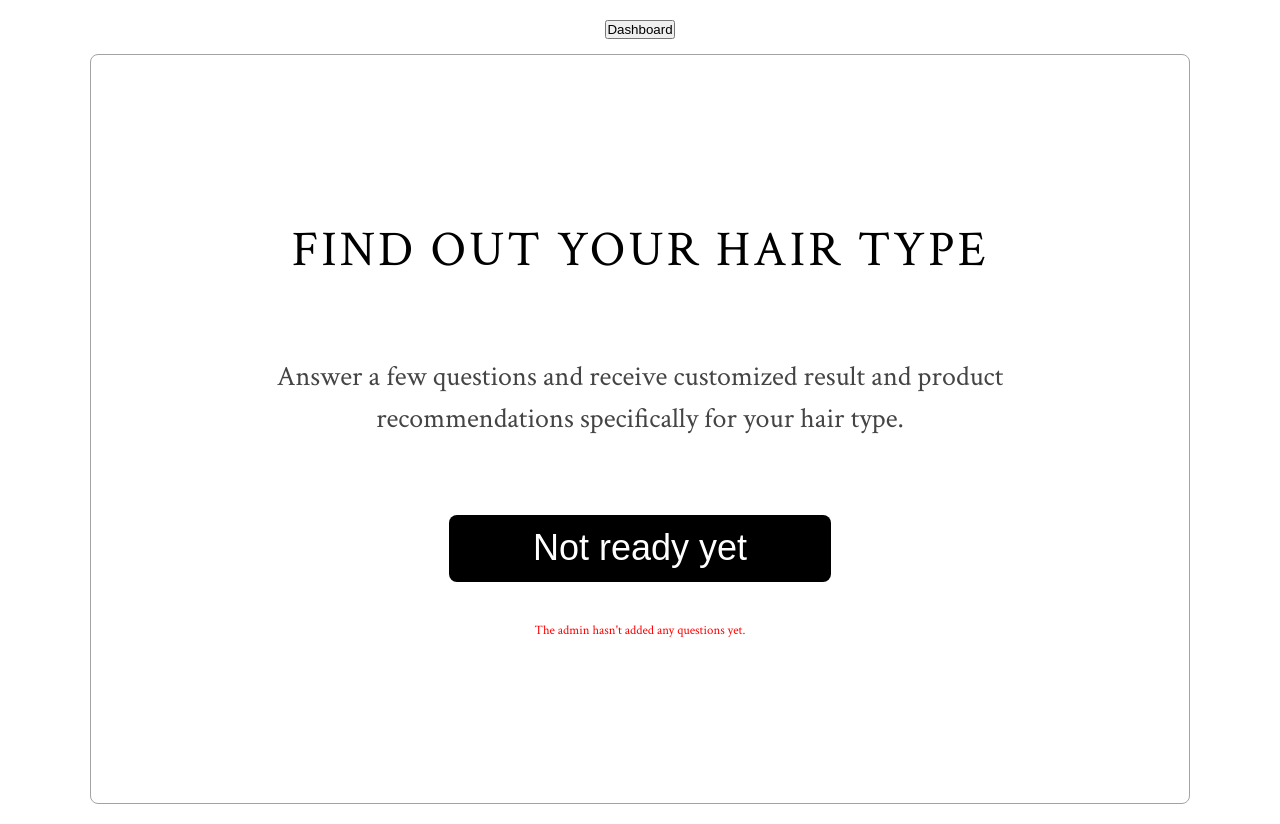
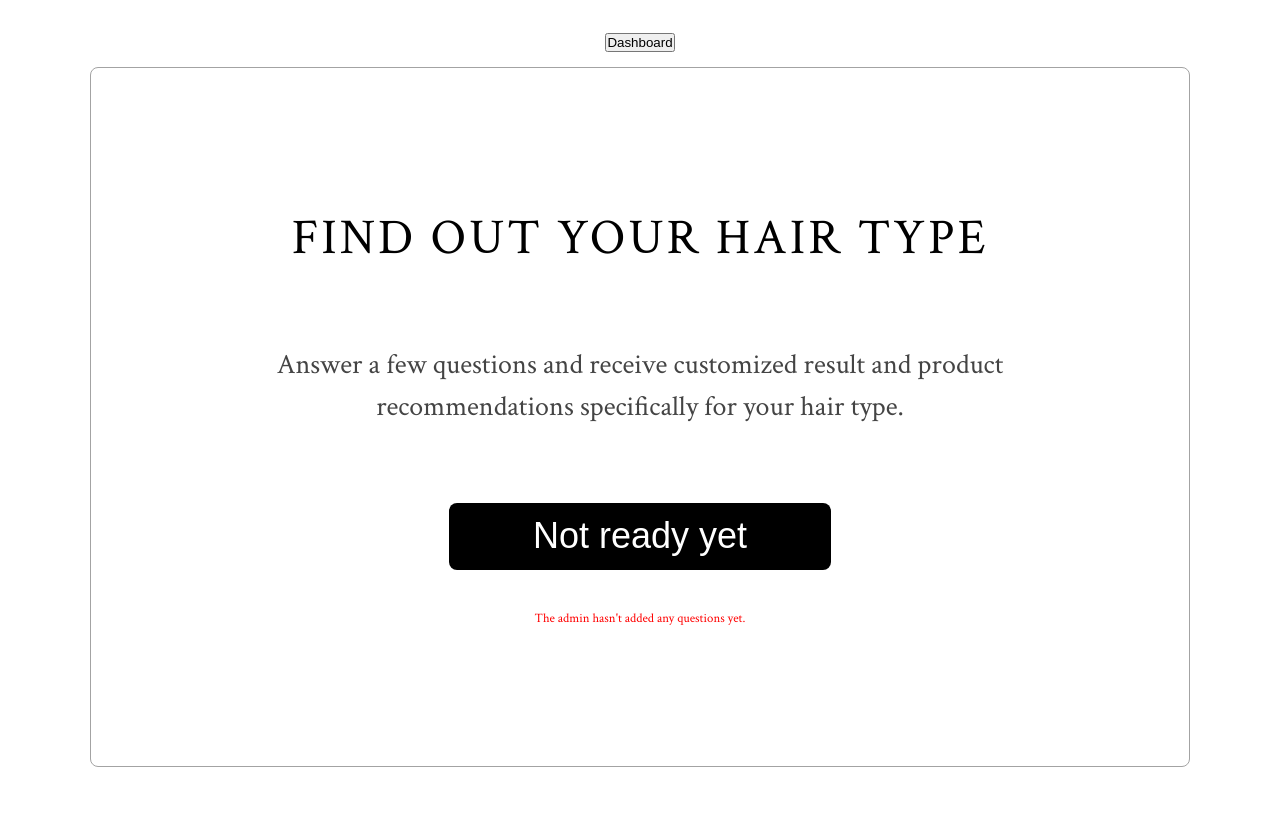
Before and after one commit to nardany/dashboardpage, a React (Vite) app: page / in a window 1280 px wide. After the commit the page ends 800 px from the top, so only its background shows below. Built offline with nearby package versions, Linux system fonts and the light colour scheme.

Commit message:
style fix

```diff
--- a/src/components/Home/Home.css
+++ b/src/components/Home/Home.css
@@ -20,7 +20,7 @@
   text-align: center;
 }
 .contentHome{
-  height: 750px;
+  height: 700px;
 }
 
 .header{
--- a/src/components/Question/Question.css
+++ b/src/components/Question/Question.css
@@ -13,7 +13,8 @@
     padding: 25px;
     border: 1px solid #A3A3A3;
     border-radius: 8px;
-    height: 700px;
+    min-height: 700px;
+    height: auto;
     display: flex;
     flex-direction: column;
     align-items: center;
```
